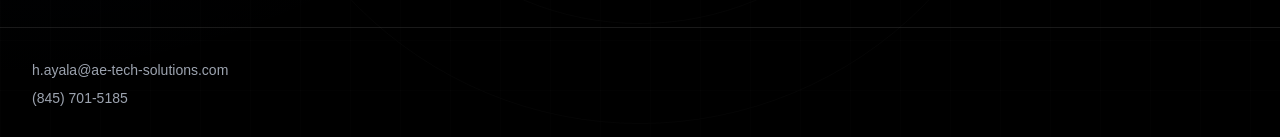
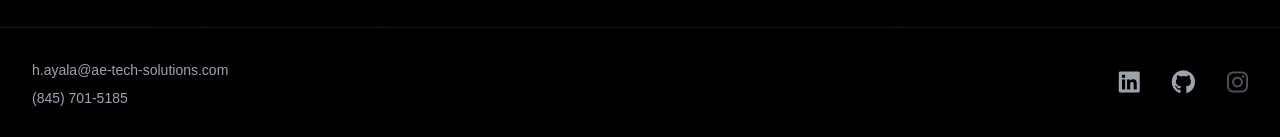
Before and after one commit to Eddieayala9965/AE-Tech-Solutions, a Next.js app: page / in a window 1280 px wide. Shown: the part 660-797 px from the top of the page. Built offline with nearby package versions, Linux system fonts and the light colour scheme.

Commit message:
added logos to links to social media

```diff
--- a/src/app/components/Footer.js
+++ b/src/app/components/Footer.js
@@ -2,7 +2,7 @@
 
 import React from "react";
 
-export default function Footer({ isLoaded }) {
+const Footer = ({ isLoaded }) => {
   return (
     <footer className="relative z-10 py-8 px-8 border-t border-white/10">
       <div
@@ -25,19 +25,31 @@ export default function Footer({ isLoaded }) {
 
         <div className="flex space-x-8">
           <a
-            href="#"
+            href="https://www.linkedin.com/in/h-ayala/"
+            target="_blank"
+            rel="noopener noreferrer"
             className="text-gray-400 hover:text-white transition-colors duration-300"
           >
-            <i className="fab fa-linkedin text-xl"></i>
+            <i className="fab fa-linkedin text-2xl"></i>
+          </a>
+          <a
+            href="https://github.com/Eddieayala9965"
+            target="_blank"
+            rel="noopener noreferrer"
+            className="text-gray-400 hover:text-white transition-colors duration-300"
+          >
+            <i className="fab fa-github text-2xl"></i>
           </a>
           <a
             href="#"
-            className="text-gray-400 hover:text-white transition-colors duration-300"
+            className="text-gray-400 hover:text-white transition-colors duration-300 opacity-50 cursor-not-allowed"
           >
-            <i className="fab fa-instagram text-xl"></i>
+            <i className="fab fa-instagram text-2xl"></i>
           </a>
         </div>
       </div>
     </footer>
   );
 }
+
+export default Footer
--- a/src/app/components/Navbar.js
+++ b/src/app/components/Navbar.js
@@ -3,7 +3,7 @@
 import React from "react";
 import Link from "next/link";
 
-export default function Navbar({ isLoaded }) {
+const Navbar = ({ isLoaded }) => {
   return (
     <nav className="relative w-full z-10 px-8 py-6 bg-black/50 backdrop-blur-md border-b border-white/10">
       <div className="max-w-7xl mx-auto flex justify-between items-center">
@@ -40,4 +40,6 @@ export default function Navbar({ isLoaded }) {
       </div>
     </nav>
   );
-}
+};
+
+export default Navbar;
--- a/src/app/layout.js
+++ b/src/app/layout.js
@@ -19,6 +19,12 @@ export const metadata = {
 export default function RootLayout({ children }) {
   return (
     <html lang="en">
+      <head>
+        <link
+          rel="stylesheet"
+          href="https://cdnjs.cloudflare.com/ajax/libs/font-awesome/6.5.1/css/all.min.css"
+        />
+      </head>
       <body
         className={`${geistSans.variable} ${geistMono.variable} antialiased`}
       >
--- a/src/app/page.js
+++ b/src/app/page.js
@@ -5,7 +5,7 @@ import Link from "next/link";
 import Navbar from "./components/Navbar";
 import Footer from "./components/Footer";
 
-export default function HomePage() {
+const HomePage = () => {
   const [isLoaded, setIsLoaded] = React.useState(false);
   const [mousePosition, setMousePosition] = React.useState({ x: 0, y: 0 });
 
@@ -125,4 +125,6 @@ export default function HomePage() {
       <Footer isLoaded={isLoaded} />
     </div>
   );
-}
+};
+
+export default HomePage;
```
